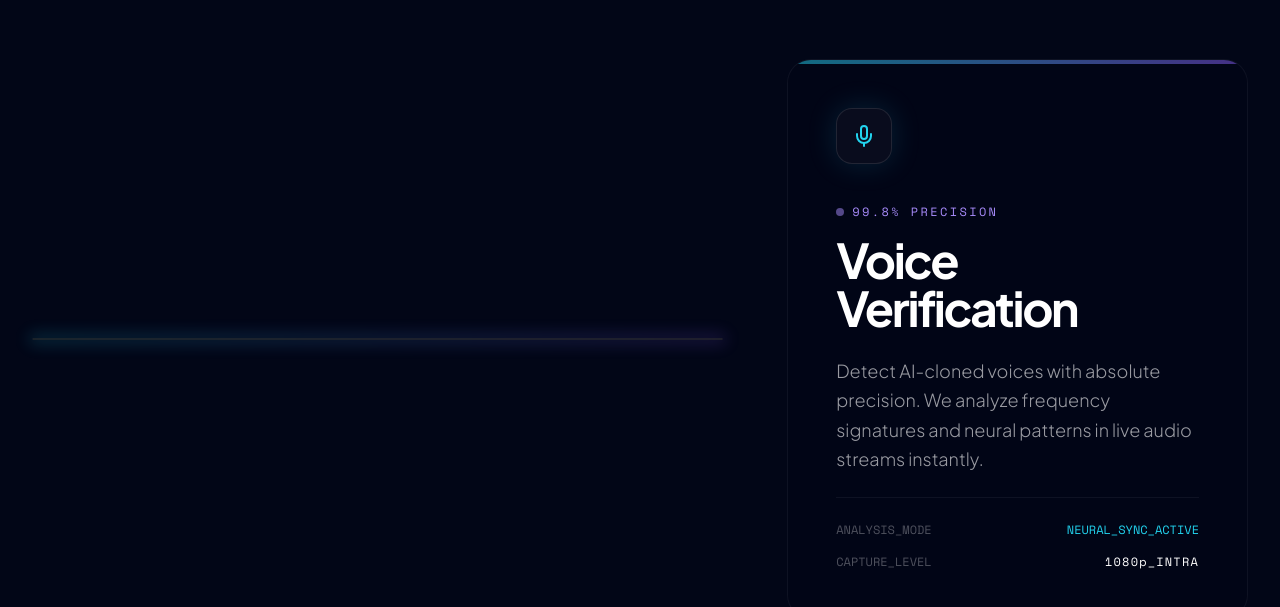
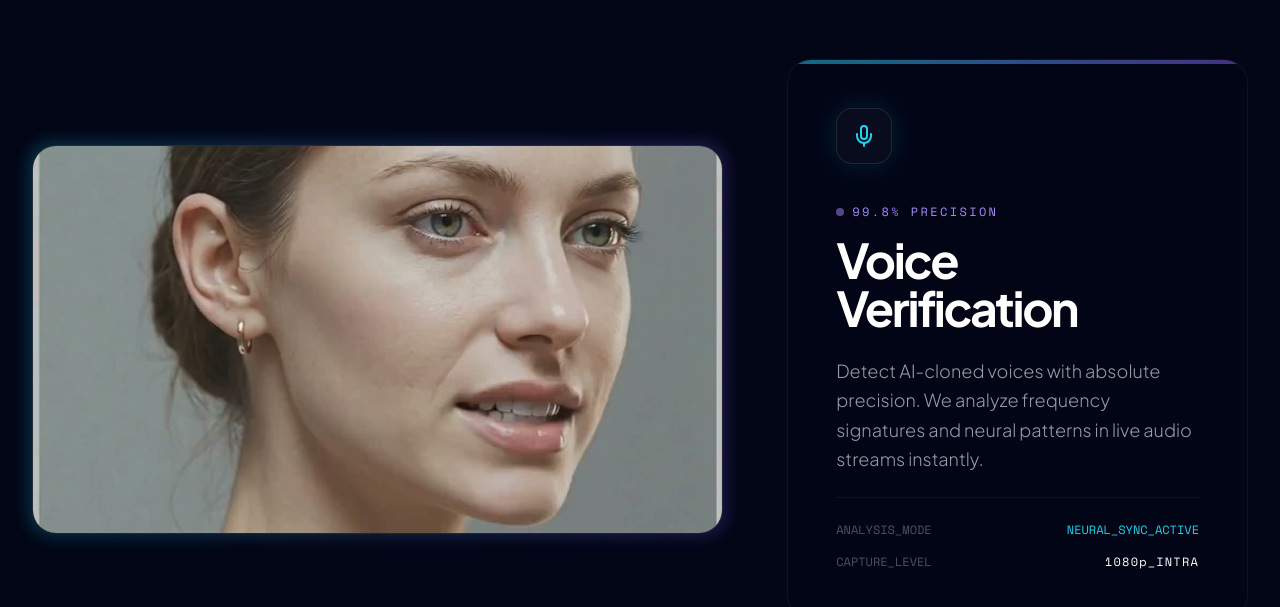
Before and after one commit to YounisAlkurdi/integra_pro, a plain HTML site: page frontend/pages/index.html in a window 1280 px wide. Shown: the part 1363-1970 px from the top of the page. Drawn offline with nearby package versions, Linux system fonts and the light colour scheme; some packages are replaced by stand-ins of ours; a script that the page names is missing.

Commit message:
feat: initialize frontend structure with landing page, session UI, and architectural documentation

```diff
--- a/frontend/pages/index.html
+++ b/frontend/pages/index.html
@@ -141,8 +141,8 @@
                 <div class="flex flex-col md:flex-row gap-16 w-full max-w-7xl px-8 items-center">
                     <div class="w-full md:w-3/5 relative group">
                         <div class="absolute -inset-1 bg-premium-gradient rounded-3xl blur opacity-20 group-hover:opacity-40 transition duration-1000"></div>
-                        <div class="integra-video-frame shadow-2xl relative rounded-3xl overflow-hidden border border-white/10 bg-black/50 backdrop-blur-xl aspect-video md:aspect-auto w-full">
-                            <canvas id="integra-canvas" class="w-full h-full object-cover"></canvas>
+                        <div class="integra-video-frame shadow-2xl relative rounded-3xl overflow-hidden border border-white/10 bg-black/50 backdrop-blur-xl aspect-video w-full">
+                            <canvas id="integra-canvas" class="w-full h-full object-cover" width="1280" height="720"></canvas>
                         </div>
                     </div>
                     <div class="md:w-2/5 flex flex-col justify-center">
```
